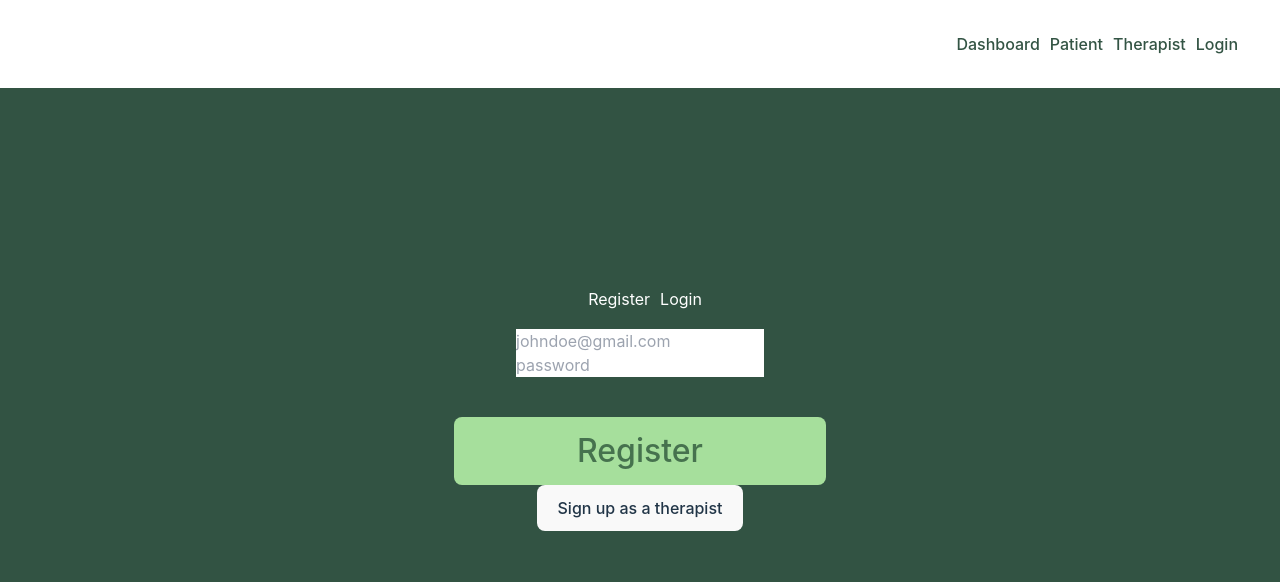
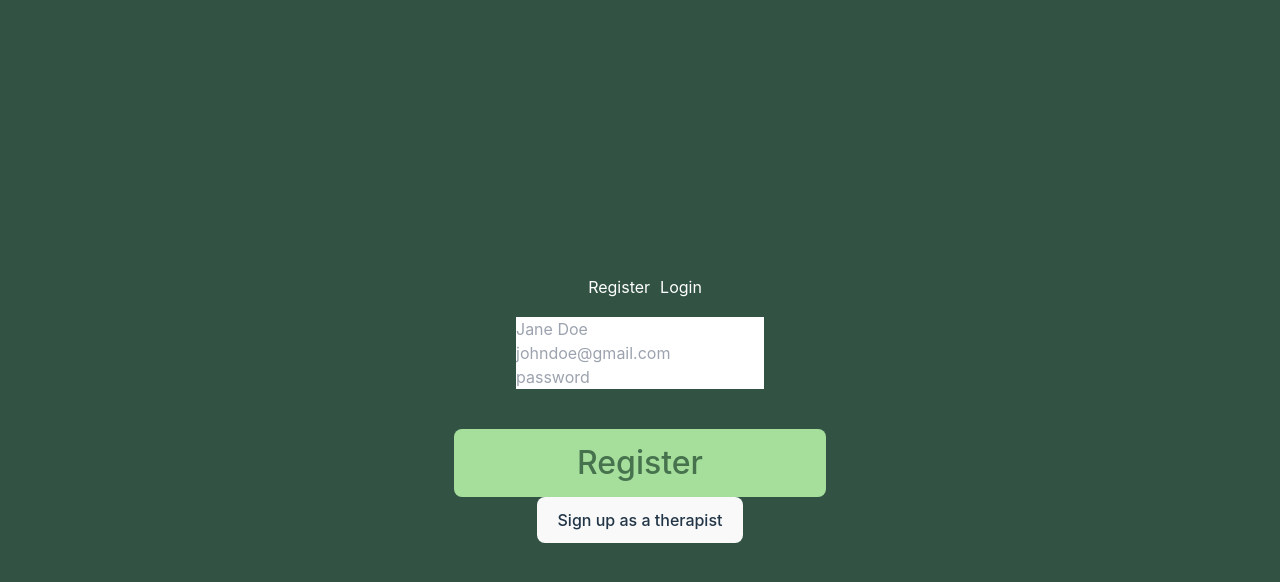
Before and after one commit to petraclara/mental-awareness-app, a React (Vite) app: page /auth in a window 1280 px wide. Shown: the top 582 px of the page. Built offline with nearby package versions, Linux system fonts and the light colour scheme.

Commit message:
navbar dashboard fix

```diff
--- a/src/App.jsx
+++ b/src/App.jsx
@@ -7,7 +7,6 @@ import Auth from "./Auth";
 import Dashboard from "./Dashboard";
 import Patient from "./Patient";
 import Therapist from "./Therapist";
-import NavBar from "./Dashboard/Navbar";
 import "react-toastify/dist/ReactToastify.css";
 import Messages from "./Messages";
 import Chat from "./Messages/Chat";
@@ -24,7 +23,6 @@ function App() {
   return (
     <>
       <BrowserRouter>
-        <NavBar /> {/* Render the Navbar component */}
         <Routes>
            <Route path="/" element={<Landing />} />
           <Route path="/auth" element={<Auth />} />
@@ -44,8 +42,8 @@ function App() {
             }
           />
           <Route path="/therapist" element={<Therapist />} />
-          <Route path="/signup-therapist" element={<TherapistSignup />} />
-          <Route path="/therapist-dashboard" element={<TherapistDashboard />} />
+          {/* <Route path="/signup-therapist" element={<TherapistSignup />} /> */}
+          {/* <Route path="/therapist-dashboard" element={<TherapistDashboard />} /> */}
 
         </Routes>
       </BrowserRouter>
--- a/src/Auth/index.jsx
+++ b/src/Auth/index.jsx
@@ -30,11 +30,12 @@ export default function Auth() {
       console.log({body})
       const res = await axios.post(`http://localhost:4000/${isTherapist ? 'therapists' : 'patients'}`, body);
       console.log(res);
-      // toast.success(res.data?.message, { /* Toast success message */ });
-      setActive("login");
+      localStorage.setItem('userType', `${isTherapist ? 'therapist' : 'patient'}`)
+      toast.success(res.data?.message, { /* Toast success message */ });
+      navigate('/dashboard')
     } catch (err) {
-      // console.log(err.response.data);
-      // toast.error(err.response.data.error, { /* Toast error message */ });
+      console.log(err?.response?.data);
+      toast.error(err?.response?.data?.error, { /* Toast error message */ });
     }
   };
 
@@ -69,6 +70,12 @@ export default function Auth() {
       <Header isLogin={isLogin} setIsLogin={setIsLogin} />
 
       {/* Inputs for email and password */}
+      <input
+        type="text"
+        placeHolder="Jane Doe"
+        value={formData.name}
+        onChange={(e) => setFormData((prevData) => ({...prevData, name: e.target.value}))}
+      />
       <input
         type="email"
         placeHolder="johndoe@gmail.com"
--- a/src/Dashboard/Navbar.jsx
+++ b/src/Dashboard/Navbar.jsx
@@ -3,6 +3,7 @@ import { Link } from 'react-router-dom';
 import './Navbar.css';
 
 const Navbar = () => {
+  const userType = localStorage.getItem('userType')
   return (
     <nav className='navbar'>
       <ul>
@@ -10,12 +11,12 @@ const Navbar = () => {
         <li>
           <Link to="/dashboard">Dashboard</Link>
         </li>
-        <li>
+        {userType === 'patient' && <li>
           <Link to="/patient">Patient</Link>
-        </li>
-        <li>
+        </li>}
+        {userType === 'therapist' && <li>
           <Link to="/therapist">Therapist</Link>
-        </li>
+        </li>}
         <li>
           <Link to="/auth">Login</Link>
         </li>
--- a/src/Dashboard/index.jsx
+++ b/src/Dashboard/index.jsx
@@ -10,9 +10,10 @@ export default function Dashboard({ userPreferences }) {
   const [preferedTherapists, setPreferredTherapists] = useState([]);
 
   useEffect(() => {
+    const userType = localStorage.getItem('userType')
     const fetchTherapists = async () => {
       try {
-        const response = await axios.get('http://localhost:4000/therapists');
+        const response = await axios.get(`http://localhost:4000/${userType === 'patient' ? 'therapists' : 'patients'}`);
         console.log(response.data, '....')
         const fetchedTherapists = response.data;
 
@@ -21,8 +22,9 @@ export default function Dashboard({ userPreferences }) {
         if (userPreferences.length !== 0) {
           filteredTherapists = fetchedTherapists.filter((therapist) => {
             return (
-              userPreferences.includes(therapist.specialization) ||
-              userPreferences.includes(therapist.language)
+              userPreferences.includes(therapist.specialty) ||
+              userPreferences.includes(therapist.language) ||
+              userPreferences.includes(therapist.race)
             );
           });
         }
@@ -37,13 +39,15 @@ export default function Dashboard({ userPreferences }) {
   }, [userPreferences]); // Run effect whenever userPreferences change
 
   return (
+    <>
+      <NavBar />
     <div className='dash' style={{ backgroundColor: colors.primary }}>
-      {/* <NavBar /> */}
       <div className='cardWrapper'>
         {preferedTherapists.map((therapist, index) => (
           <TherapistCard key={index} therapist={therapist} />
         ))}
       </div>
     </div>
+    </>
   );
 }
--- a/src/Patient/index.jsx
+++ b/src/Patient/index.jsx
@@ -3,6 +3,7 @@ import Stack from './Stack';
 import axios from 'axios';
 import { useNavigate } from 'react-router-dom'; // Correct import for useNavigate
 import "./style.css";
+import Navbar from '../Dashboard/Navbar';
 
 const Patient = ({ preferences, setPreferences }) => {
   const [preferenceOptions] = useState([
@@ -10,7 +11,7 @@ const Patient = ({ preferences, setPreferences }) => {
     'Family Therapist',
     'Couples Counselor',
     'English',
-    'Spanish',
+    'Swahili',
     'French',
     'White',
     'Black',
@@ -31,8 +32,8 @@ const Patient = ({ preferences, setPreferences }) => {
   const handleNext = async () => {
     try {
       // Make a POST request to the backend to fetch therapists based on preferences
-      const response = await axios.post(
-        'http://localhost:4000/patient-request',
+      const response = await axios.get(
+        'http://localhost:4000/prefered-therapists',
         { preferences: preferences }
       );
 
@@ -46,6 +47,8 @@ const Patient = ({ preferences, setPreferences }) => {
   };
 
   return (
+    <>
+    <Navbar />
     <div className='container'>
       <Stack selectedPreferences={preferences} />
 
@@ -70,6 +73,7 @@ const Patient = ({ preferences, setPreferences }) => {
 
       <button onClick={handleNext}>Next</button>
     </div>
+    </>
   );
 };
 
--- a/src/Therapist/index.jsx
+++ b/src/Therapist/index.jsx
@@ -2,6 +2,7 @@ import React, { useState } from 'react';
 import axios from 'axios';
 import { useNavigate } from 'react-router-dom';
 import "./style.css";
+import Navbar from '../Dashboard/Navbar';
 
 const Therapist = () => {
   const navigate = useNavigate();
@@ -54,6 +55,8 @@ const Therapist = () => {
   };
 
   return (
+    <>
+    <Navbar />
     <div className="container">
       <h2>Therapist Form</h2>
       <form onSubmit={handleSubmit}>
@@ -105,6 +108,7 @@ const Therapist = () => {
         <button type="submit" className="button">Submit</button>
       </form>
     </div>
+    </>
   );
 };
 
```
